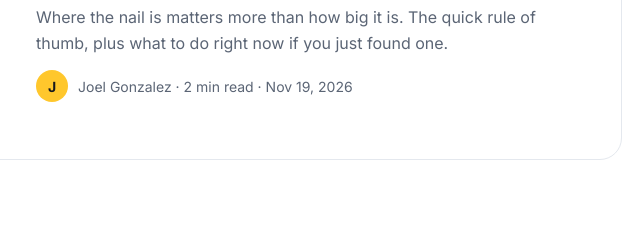
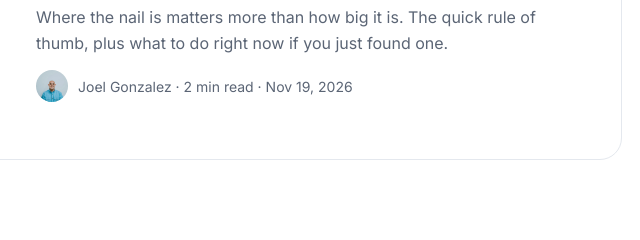
Before and after one commit to Astro-Websites/cubano-tires-mobile, an Astro site: page /tire-tips in a window 1280 px wide. Shown: the part 728-968 px from the top of the page, 634-1274 px from the left. Built offline with nearby package versions, Linux system fonts and the light colour scheme; Astro itself is replaced by a stand-in of ours; a script that the page names is missing.

Commit message:
Show author photo on the Tire Tips featured card (#19)
Claude-Session: https://claude.ai/code/session_01YNBWeGJJ68UMtCE2cnhpjr

Co-authored-by: Claude <noreply@anthropic.com>

```diff
--- a/src/components/blog/BlogArchive.astro
+++ b/src/components/blog/BlogArchive.astro
@@ -54,7 +54,7 @@ const sms = `sms:${config.phoneDigits}`;
             <span style={`align-self: flex-start; padding: 6px 12px; border-radius: 999px; background: ${featuredColors.bg}; font-size: 13px; font-weight: 800; color: ${featuredColors.fg}; text-transform: uppercase`}>{featuredCategory ? `${featuredCategory.title} · Featured` : 'Featured'}</span>
             <span style="font-family: Montserrat, Inter, system-ui, sans-serif; font-weight: 900; font-size: 34px; line-height: 1.12; color: #16181D">{featured.title}</span>
             {featured.description && <span style="font-size: 16px; line-height: 1.6; color: #5B6575">{featured.description}</span>}
-            <span style="display: flex; align-items: center; gap: 10px; font-size: 14px; color: #5B6575"><span style="display: inline-flex; width: 32px; height: 32px; border-radius: 50%; background: #FFC72C; align-items: center; justify-content: center; font-weight: 900; color: #16181D">{initial(featured.author?.name)}</span>{postMeta(featured)}</span>
+            <span style="display: flex; align-items: center; gap: 10px; font-size: 14px; color: #5B6575">{featured.author?.avatar ? <img src={featured.author.avatar} alt={featured.author.avatarAlt || featured.author.name} style="flex: none; width: 32px; height: 32px; border-radius: 50%; object-fit: cover"/> : <span style="display: inline-flex; width: 32px; height: 32px; border-radius: 50%; background: #FFC72C; align-items: center; justify-content: center; font-weight: 900; color: #16181D">{initial(featured.author?.name)}</span>}{postMeta(featured)}</span>
           </span>
         </a>
       </section>
```
